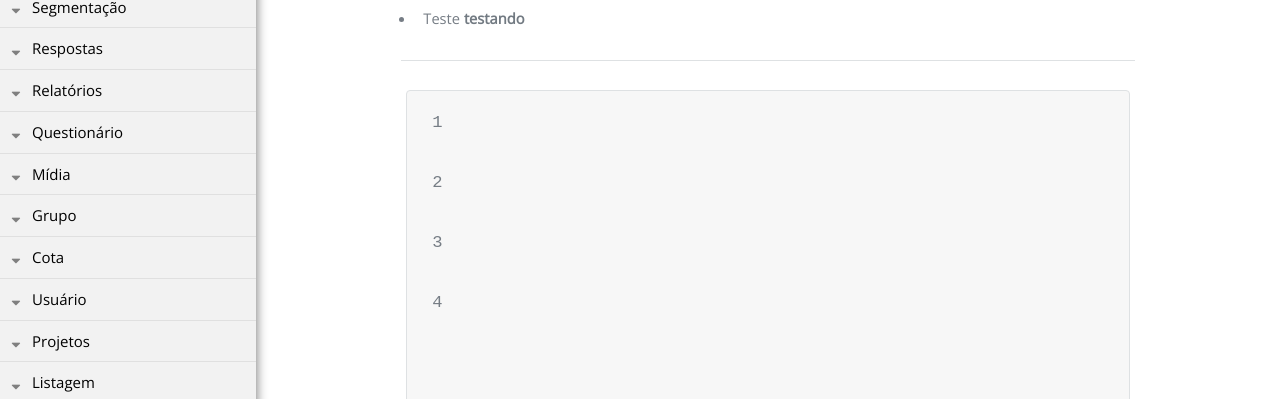
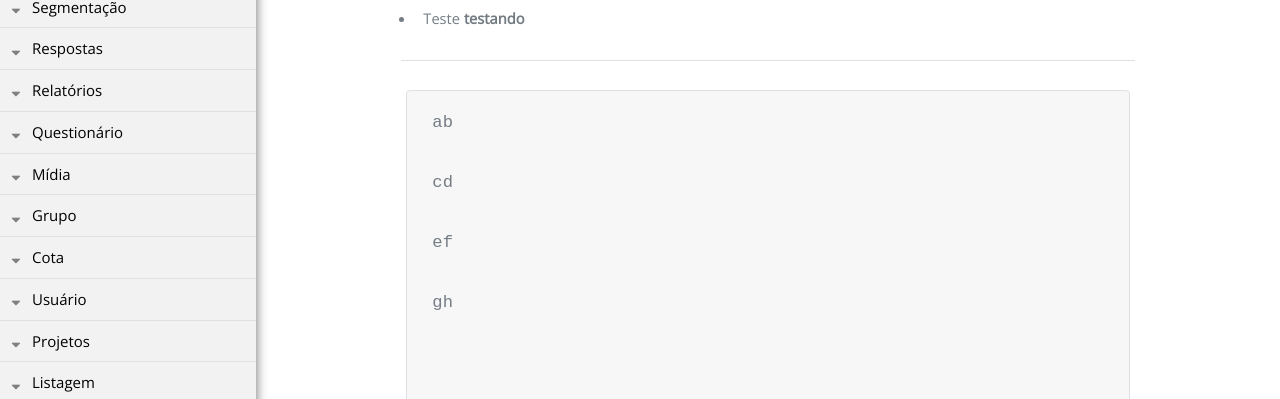
Before and after one commit to rogerio-figueiredo-hsr/hsrtechonline.github.io, a Jekyll site: the page built from _posts/2019-01-15-paginateste.md, in a window 1280 px wide and 1400 px high. Shown: the part 273-672 px from the top of the window. Built offline with Jekyll 4.4.1, drawn with Linux system fonts in a browser that asks for light colours; some of the changed text lies outside the part shown.

Commit message:
teste jekyll

```diff
--- a/_posts/2019-01-15-paginateste.md
+++ b/_posts/2019-01-15-paginateste.md
@@ -16,7 +16,7 @@ pasta: Projetos
 
 ----
 
-{% assign testarray = "1, 2, 3, 4" | split: ", " %}
+{% assign testarray = "ab, cd, ef, gh" | split: ", " %}
 
 {% for member in testarray %}
     {{ member }}
```
